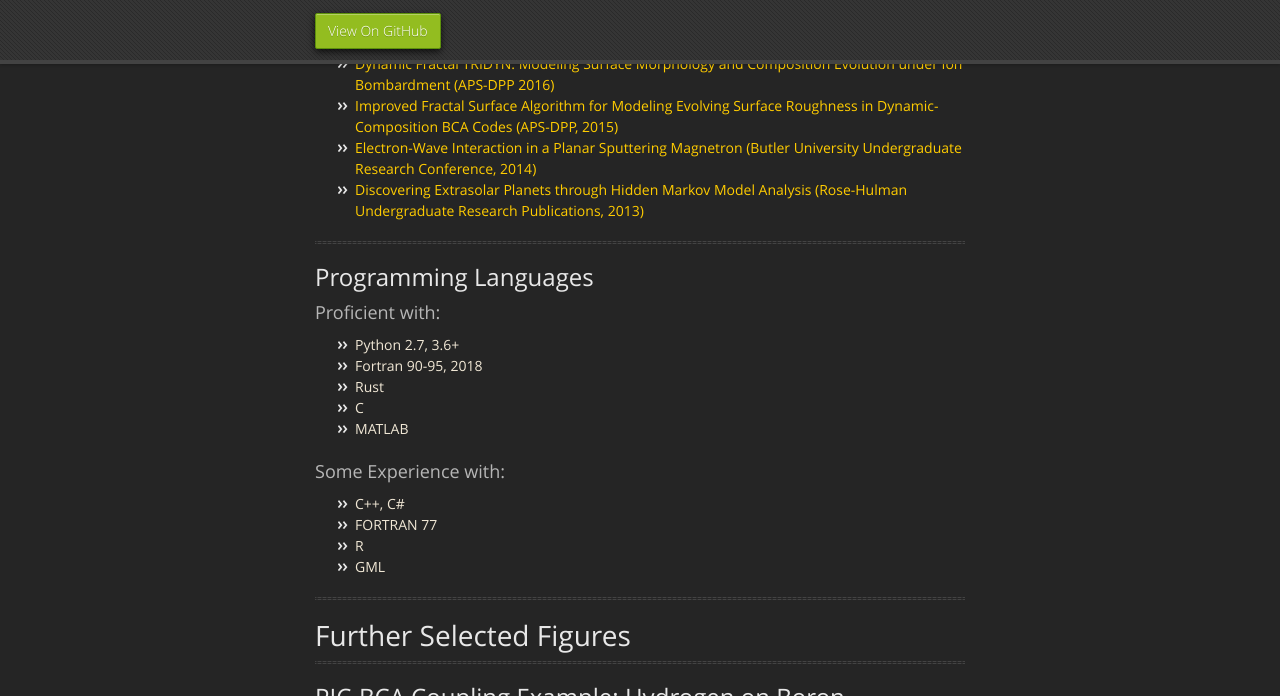
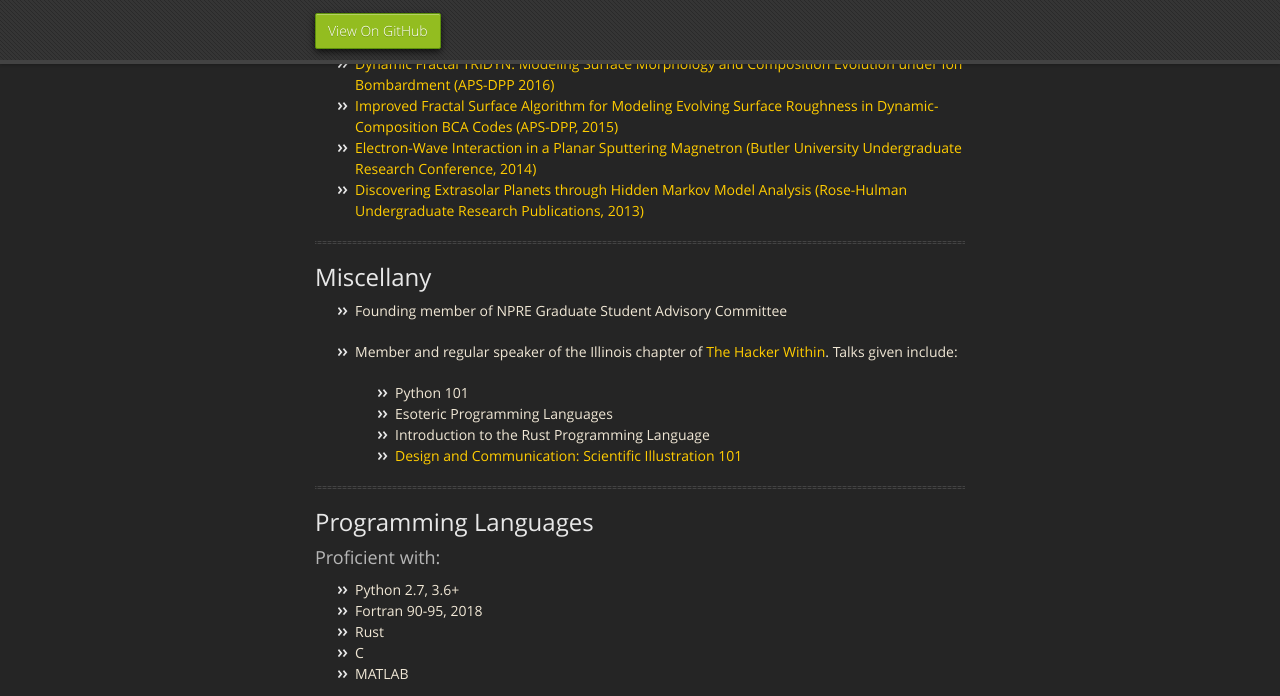
Before and after one commit to drobnyjt/test_jekyll, a Jekyll site: the page built from index.md, in a window 1280 px wide and 900 px high, scrolled down 1866 px, cut to the strip 0-696 px from the top of the window. Built offline with Jekyll 4.4.1, drawn with Linux system fonts in a browser that asks for light colours; our own code applies the rules of GitHub Pages for plain Markdown files.

Commit message:
Update index.md

```diff
--- a/index.md
+++ b/index.md
@@ -46,6 +46,18 @@ This illustration shows the 3D PIC-BCA physics, including (a) sputtering, (b) io
 
 * * *
 
+## Miscellany
+
+* Founding member of NPRE Graduate Student Advisory Committee
+
+* Member and regular speaker of the Illinois chapter of [The Hacker Within](http://www.thehackerwithin.org/illinois/). Talks given include:
+  - Python 101
+  - Esoteric Programming Languages
+  - Introduction to the Rust Programming Language
+  - [Design and Communication: Scientific Illustration 101](https://docs.google.com/presentation/d/14dvScPZTLxRjnL6SMdTz-P0F8eXSf4sC91d8pyLsgXY/edit?usp=sharing)
+
+* * *
+
 ## Programming Languages
 
 ### Proficient with:
```
